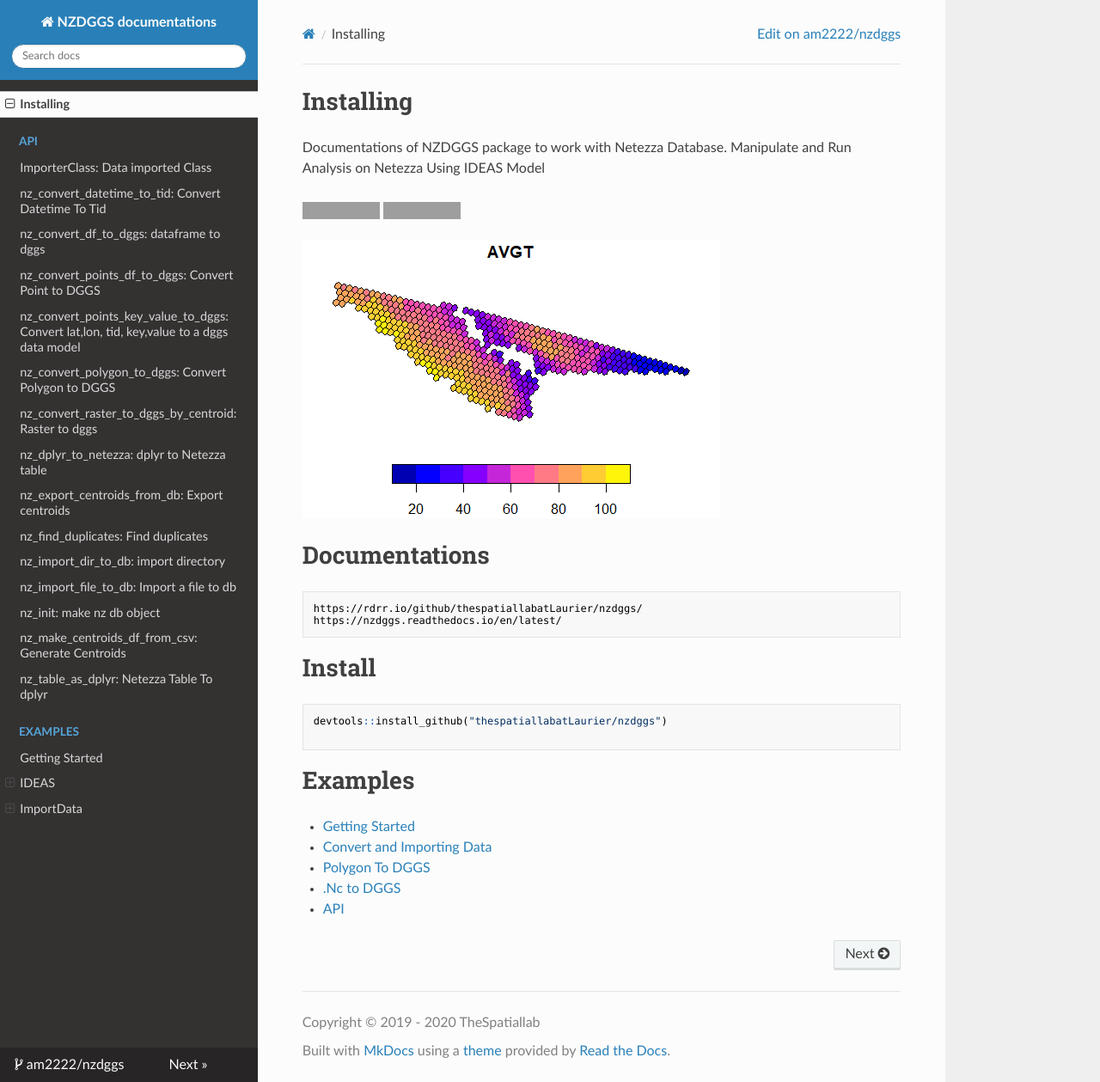
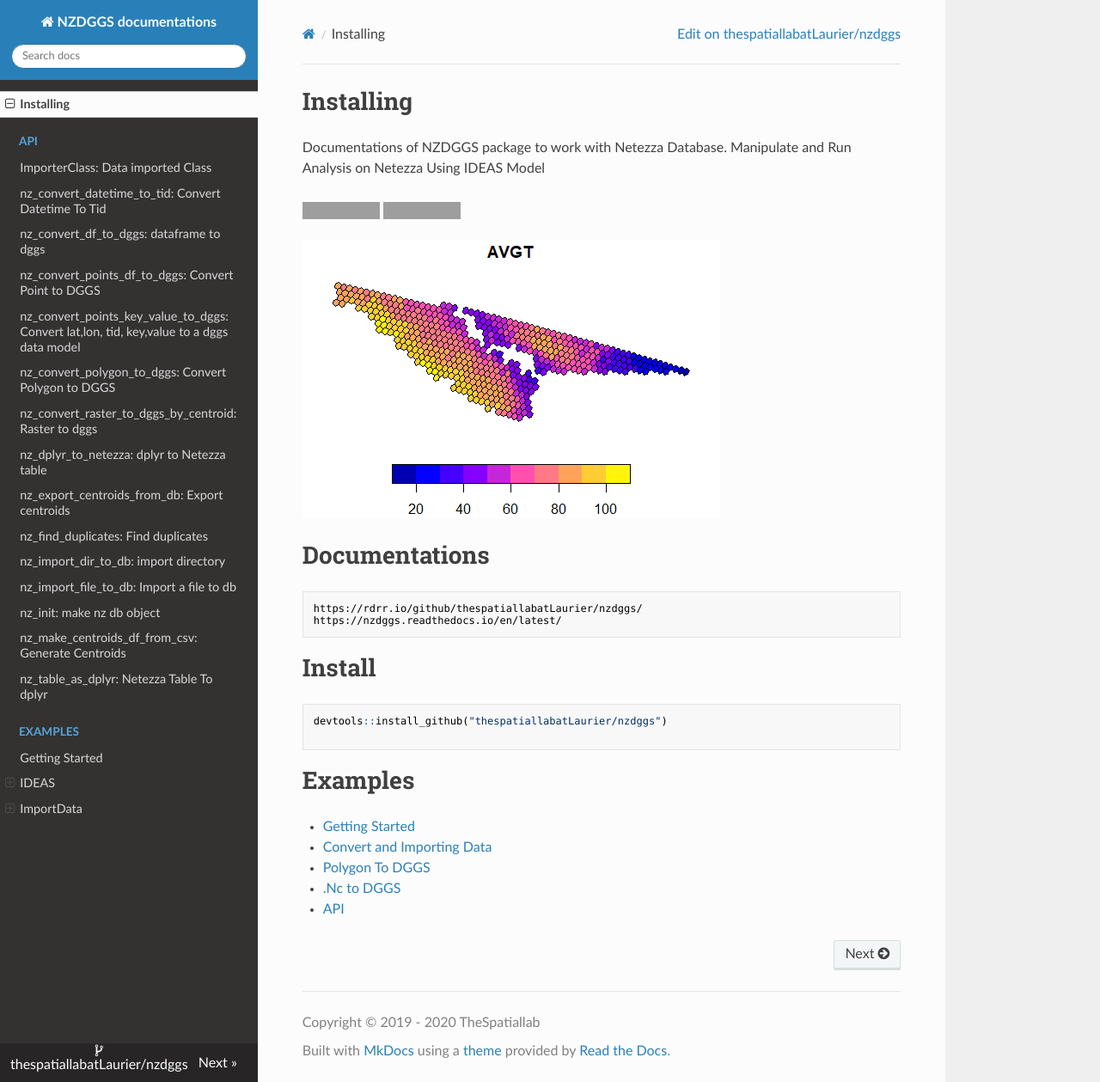
Before and after one commit to thespatiallabatLaurier/nzdggs, an MkDocs documentation site: the page built from docs/index.md, in a window 1280 px wide and 1259 px high. Shown: the whole window at 86% size. Built offline with MkDocs 1.6.1, drawn with Linux system fonts in a browser that asks for light colours; nearby versions of some CDN libraries; grey boxes are pictures that could not be loaded.

Commit message:
Update mkdocs.yml

```diff
--- a/mkdocs.yml
+++ b/mkdocs.yml
@@ -1,6 +1,6 @@
 site_name: NZDGGS documentations
-repo_name: am2222/nzdggs
-repo_url: https://github.com/am2222/nzdggs
+repo_name: thespatiallabatLaurier/nzdggs
+repo_url: https://github.com/thespatiallabatLaurier/nzdggs
 theme:
   name: readthedocs
   font:
```
